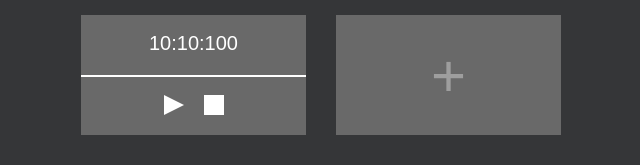
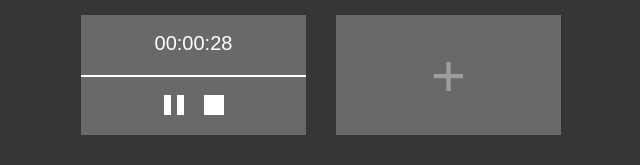
Before and after one commit to nixovsky/stopwatch-app, a Vue app: page / in a window 1280 px wide. Both pictures are taken after a click on the button 492 px from the left and 105 px from the top of the page. Shown: the top 165 px of the page, without its empty margins (319-959 px from the left). Built offline with nearby package versions, Linux system fonts and the light colour scheme; a web font is replaced by a local one.

Commit message:
timer functions

```diff
--- a/src/components/stopwatch.vue
+++ b/src/components/stopwatch.vue
@@ -4,9 +4,14 @@
             <span class="stopwatch__time">{{time}}</span>
         </div>
         <div class="stopwatch__control">
-            <button v-if="isPlay" class="pause"></button>
-            <button v-else class="play"></button>
-            <button class="stop"></button>
+            <button v-if="isPlay"
+                    @click="pauseTimer"
+                    class="pause"></button>
+            <button v-else
+                    @click="startTimer"
+                    class="play"></button>
+            <button class="stop"
+                    @click="stopTimer"></button>
         </div>
     </div>
 </template>
@@ -16,10 +21,51 @@
 export default {
     data() {
         return{
-            time: "10:10:100",
+            time: "00:00:00",
             isPlay: false,
+            sec: 0,
+            min: 0,
+            hour: 0,
         }
     },
+    methods:{
+        oneTick(){
+            // time validator
+            this.sec += 1;
+            if (this.sec >= 60){
+                this.sec = 0;
+                this.min += 1;
+                if (this.min >= 60){
+                    this.min = 0;
+                    this.hour += 1;
+                }
+            }
+            this.setTime();
+        },
+        setTime() {
+            this.time = (this.hour > 9 ? this.hour : "0" + this.hour) + ":" +
+                        (this.min > 9 ? this.min : "0" + this.min) + ":" +
+                        (this.sec > 9 ? this.sec : "0" + this.sec);
+        },
+        startTimer(){
+            this.isPlay = !this.isPlay;
+
+            this.t = setInterval(this.oneTick, 100)
+        },
+        pauseTimer(){
+            this.isPlay = !this.isPlay;
+
+            clearInterval(this.t);
+        },
+        stopTimer(){
+            this.isPlay = true;
+            this.pauseTimer();
+            this.hour = 0;
+            this.min = 0;
+            this.sec = 0;
+            this.setTime();
+        }
+    }
 }
 </script>
 
@@ -60,6 +106,7 @@ export default {
         width: 20px;
         height: 20px;
         margin-right: 20px;
+        cursor: pointer;
     }
     .stopwatch__control button:last-child{
         margin-right: 0;
@@ -74,7 +121,6 @@ export default {
         border-bottom: 10px solid transparent;
         left: 0;
         top: 0;
-        cursor: pointer;
     }
     .pause::after{
         content: '';
@@ -84,7 +130,6 @@ export default {
         top: 0;
         right: 0;
         background: white;
-        cursor: pointer;
     }
     .pause::before{
         content: '';
@@ -94,7 +139,6 @@ export default {
         top: 0;
         left: 0;
         background: white;
-        cursor: pointer;
     }
     .stop::before{
         content: '';
@@ -104,7 +148,6 @@ export default {
         top: 0;
         left: 0;
         background: white;
-        cursor: pointer;
     }
     .inactive::before{
         content: '';
```
